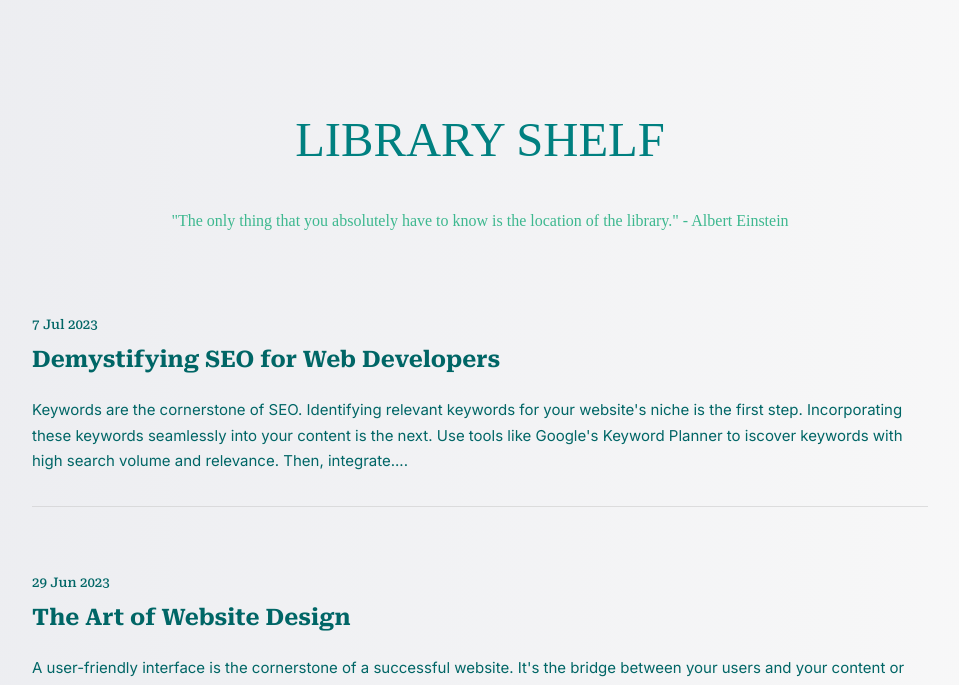
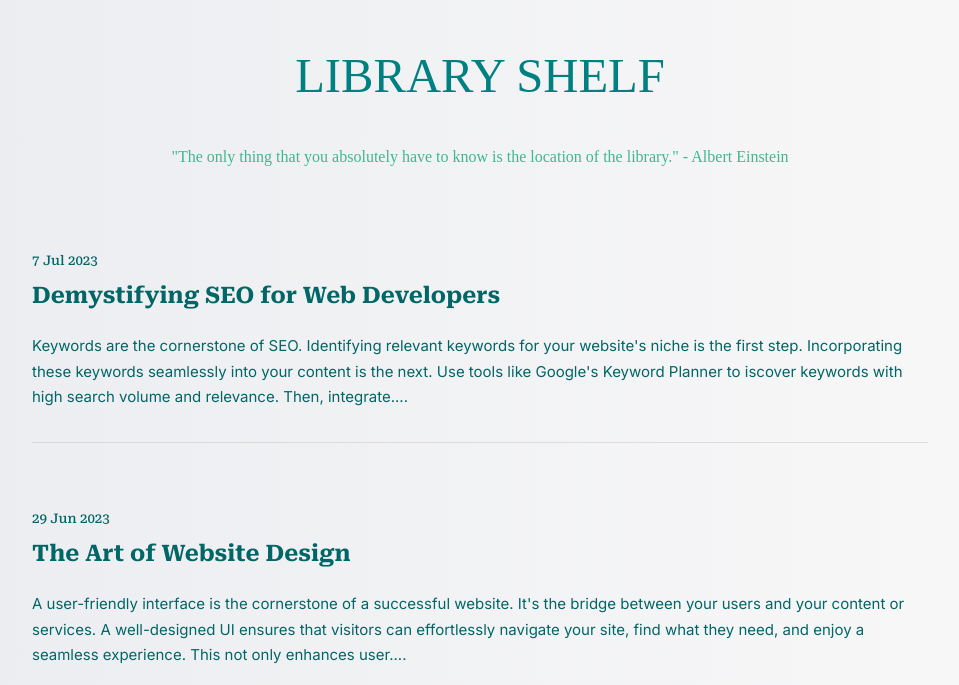
Before and after one commit to thisisadelakun/random, a React (Vite) app: page /library in a window 1280 px wide. Shown: the part 113-798 px from the top of the page, without its empty margins (160-1119 px from the left). Built offline with nearby package versions, Linux system fonts and the light colour scheme; a web font is replaced by a local one.

Commit message:
new world

```diff
--- a/src/components/home/Home.jsx
+++ b/src/components/home/Home.jsx
@@ -173,7 +173,7 @@ const Home = () => {
                         <div className="about-img-col"></div>
 
                         <div className="mobile-view-only more-btn">
-                            <NavLink to="/meet-me" className="my-button">
+                            <NavLink to="/about-me" className="my-button">
                                 <span className='my-btn-text'> READ MORE</span> {icons.argt}
                             </NavLink>
                         </div>
@@ -218,7 +218,7 @@ const Home = () => {
 
             <div className="page-main">
                 <div className="rev-mes">
-                <div className="rev-mes-column">
+                    <div className="rev-mes-column">
                         <h1>Gallery</h1>
                         <p>Selected screenshots of past works.</p>
                         <Carousels />
--- a/src/components/library/Library.css
+++ b/src/components/library/Library.css
@@ -2,8 +2,7 @@
 .filtered-library-col,
 .library-detail {
     width: 100%;
-    min-height: 100vh !important;
-    padding: 6rem 0;
+    padding: 6rem 0 !important;
     background: linear-gradient(to right, var(--color22), var(--color2));
     font-family: 'Roboto Serif', serif;
 }
```
